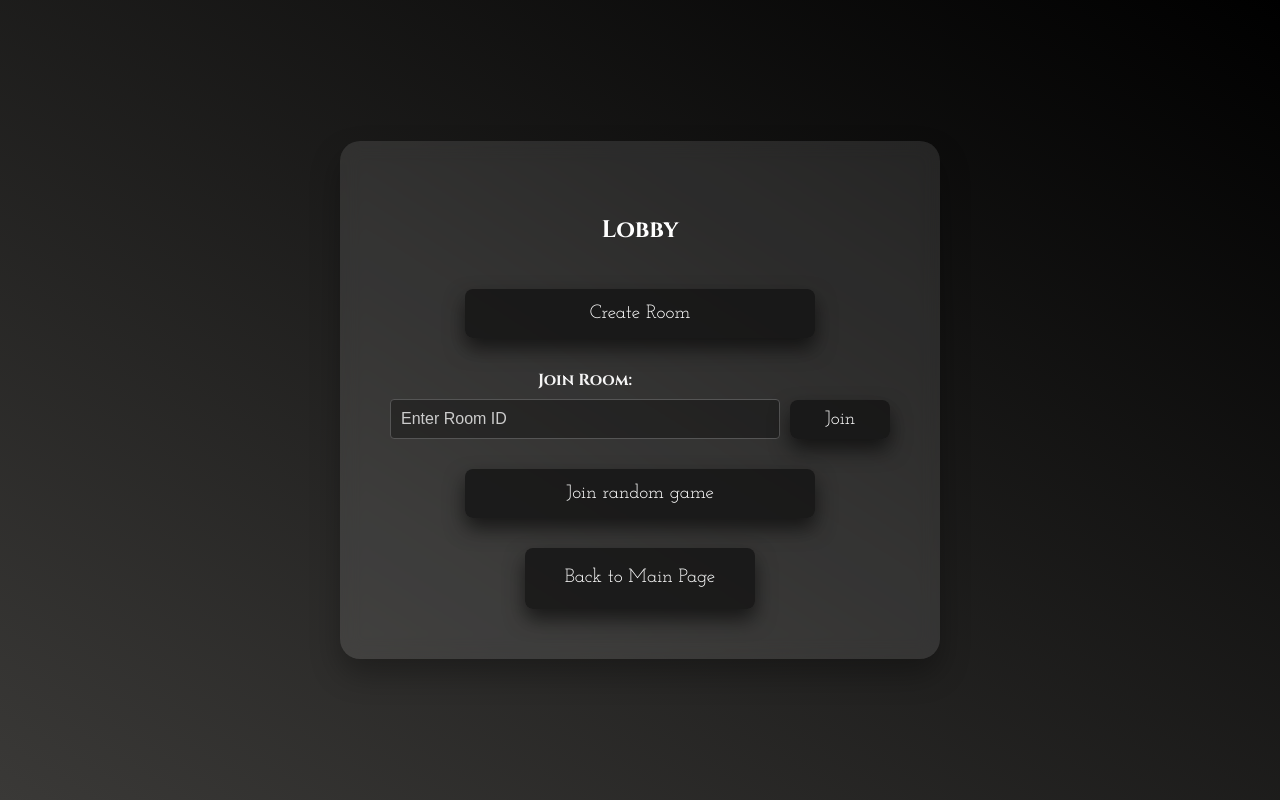
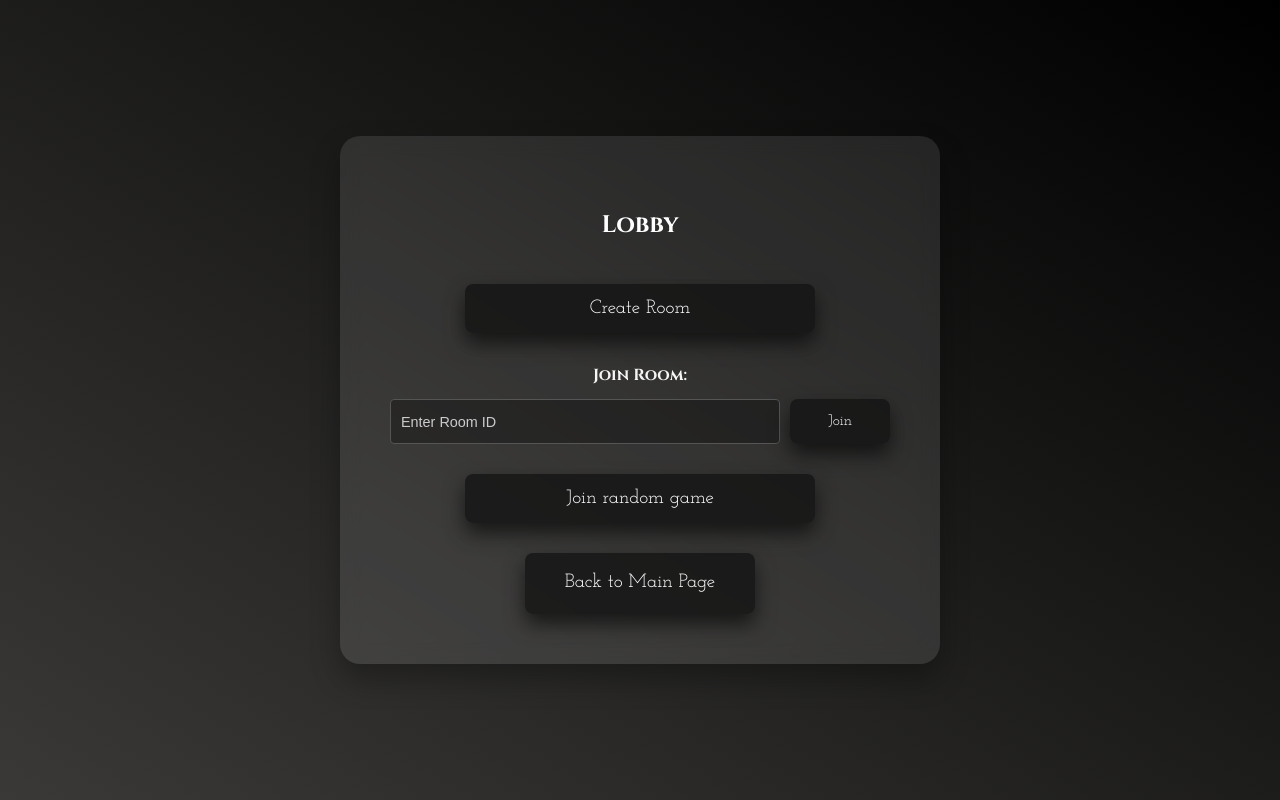
Before and after one commit to Butterfly2112/Race01, a website: page views/lobby.html in a window 1280 px wide. Drawn offline with Linux system fonts and the light colour scheme.

Commit message:
Removed the glow of numbers, 'join room' in the center of the div, notification about disconnection

```diff
--- a/public/css/main_page.css
+++ b/public/css/main_page.css
@@ -44,6 +44,7 @@
 .main-page-container .user-login {
     font-family: "Josefin Slab", serif;
     font-weight: bold;
+    font-size: 1.4em;
 }
 
 .main-page-container .logout-button {
--- a/public/css/style.css
+++ b/public/css/style.css
@@ -44,28 +44,30 @@ body {
 
 .join-room {
     display: flex;
-    align-items: flex-end;
-    gap: 10px;
-    justify-content: stretch;
+    flex-direction: column;
+    align-items: center;
     width: 100%;
     box-sizing: border-box;
     padding: 10px 0;
 }
 
+.join-room-label {
+    font-weight: bold;
+    color: #f5f5f5;
+    margin-bottom: 10px;
+    text-align: center;
+}
+
+.join-room-controls {
+    display: flex;
+    gap: 10px;
+    width: 100%;
+    justify-content: center;
+}
+
 .join-room > div {
     flex: 1 1 auto;
     min-width: 0;
-}
-
-#room-id {
-    width: 100%;
-    box-sizing: border-box;
-}
-
-#join-room-button {
-    width: auto;
-    min-width: 100px;
-    padding: 10px 24px;
 }
 
 body.landing-page-body {
@@ -89,7 +91,7 @@ body.landing-page-body h1 {
     font-family: "Press Start 2P", system-ui;
     font-size: 3rem;
     margin-bottom: 20px;
-    text-shadow:  0 0 20px #f2f2f2, 0 0 30px rgba(238, 235, 225, 0.5);
+    text-shadow:  0 0 10px #f2f2f2, 0 0 20px rgba(238, 235, 225, 0.5);
     letter-spacing: 3px;
 }
 
@@ -360,3 +362,24 @@ input:checked + .slider::before {
 #back-home {
     text-decoration: none;
 }
+
+#room-id {
+    width: 100%;
+    height: 45px;
+    margin: 0;
+    box-sizing: border-box;
+    padding: 3px 10px !important;
+    font-size: 0.9rem !important;
+    border: 1px solid #555;
+    border-radius: 4px;
+    background-color: rgba(0, 0, 0, 0.3);
+    color: #fff;
+}
+
+#join-room-button {
+    width: auto;
+    min-width: 100px;
+    padding: 6px 18px;
+    margin: 0;
+    font-size: 0.95rem;
+}
--- a/views/lobby.html
+++ b/views/lobby.html
@@ -14,12 +14,12 @@
         <div class="lobby-section">
             <button id="create-room-button" style="margin-bottom: 20px;">Create Room</button>
             <div class="join-room">
-                <div>
-                <label for="room-id">Join Room:</label>
-                <input type="text" id="room-id" placeholder="Enter Room ID">
-                </div>
-                <button id="join-room-button">Join</button>
+                <label for="room-id" class="join-room-label">Join Room:</label>
+                <div class="join-room-controls">
+                    <input type="text" id="room-id" placeholder="Enter Room ID">
+                 <button id="join-room-button">Join</button>
             </div>
+        </div>
             <div class="join-random-room-row">
                 <button id="join-random-room">Join random game</button>
             </div>
```
Also changed, not shown: public/css/game-page.css (+3 -6 lines), public/scripts/game.js (+5 -3 lines).
